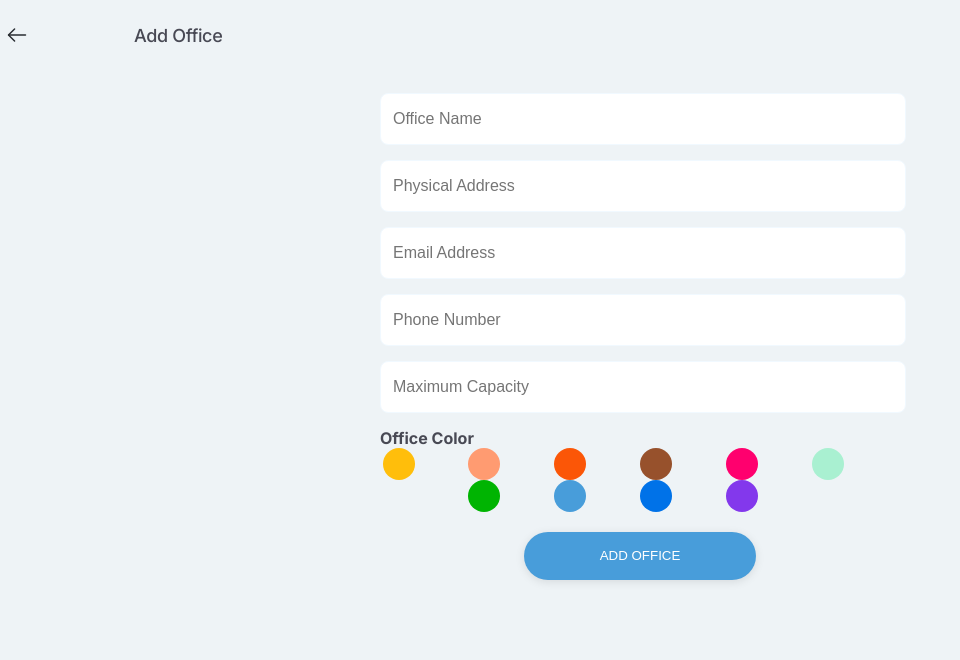
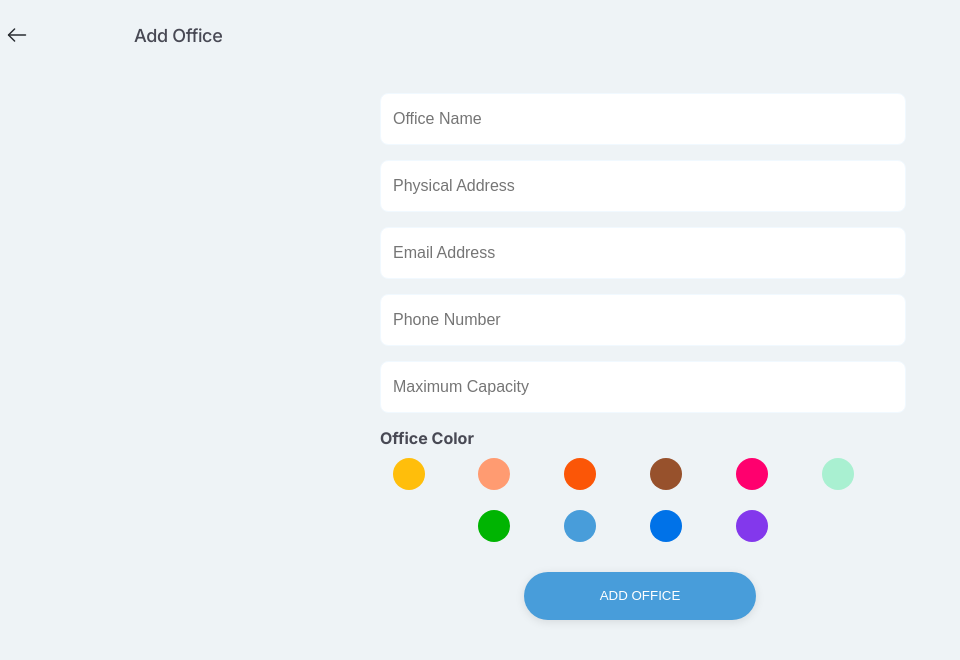
Before and after one commit to MONTYYYYY/offices, a React (Create React App) app: page /office/add in a window 1280 px wide. Shown: the top 660 px of the page, without its empty margins (0-960 px from the left). Built offline with nearby package versions, Linux system fonts and the light colour scheme.

Commit message:
Moved office colors to office slice + fixed officeColorSelect logic

```diff
--- a/src/components/officeColorSelect/OfficeColorSelect.tsx
+++ b/src/components/officeColorSelect/OfficeColorSelect.tsx
@@ -1,4 +1,5 @@
 import React, { useEffect, useState } from 'react';
+import { OFFICE_COLORS } from '../../features/officesSlice';
 import Buttons from '../common/buttons';
 import OfficeColorSelectStyles from './styles';
 
@@ -8,21 +9,10 @@ interface IOfficeColorSelectProps {
 }
 
 function OfficeColorSelect({ setSelectedParentColor, selectedParentColor = '' } :IOfficeColorSelectProps) {
-  const colors: string[] = [
-    '#FFBE0B',
-    '#FF9B71',
-    '#FB5607',
-    '#97512C',
-    '#FF006E',
-    '#A9F0D1',
-    '#00B402',
-    '#489DDA',
-    '#0072E8',
-    '#8338EC',
-  ];
   const [selectedColor, setSelectedColor] = useState<string>(selectedParentColor);
   const handleColorClick = (name: string) => {
     setSelectedColor(name);
+    setSelectedParentColor(name);
   };
 
   useEffect(() => {
@@ -33,7 +23,7 @@ function OfficeColorSelect({ setSelectedParentColor, selectedParentColor = '' }
     <OfficeColorSelectStyles.Container>
       <OfficeColorSelectStyles.ColorsContainer>
         {
-        colors.map((color) => (
+        OFFICE_COLORS.map((color) => (
           <OfficeColorSelectStyles.ColorButtonOuterContainer key={color}>
             <OfficeColorSelectStyles.ColorButtonContainer onClick={() => handleColorClick(color)}>
               <Buttons.IconButton height={32} width={32} className={selectedColor === color ? 'selected' : ''} background={color} />
--- a/src/components/officeColorSelect/styles.ts
+++ b/src/components/officeColorSelect/styles.ts
@@ -29,6 +29,9 @@ const ColorButtonContainer = styled.div`
      background: none;
      border:none;
      border-radius: 50%;
+     justify-content: center;
+     display: flex;
+     margin: 10px 0px;
      * {
         cursor: pointer;
      }
--- a/src/features/officesSlice.ts
+++ b/src/features/officesSlice.ts
@@ -1,6 +1,19 @@
 /* eslint-disable no-param-reassign */
 import { createSlice, PayloadAction } from '@reduxjs/toolkit';
 import { RootState } from '../redux/store';
+
+export const OFFICE_COLORS: string[] = [
+  '#FFBE0B',
+  '#FF9B71',
+  '#FB5607',
+  '#97512C',
+  '#FF006E',
+  '#A9F0D1',
+  '#00B402',
+  '#489DDA',
+  '#0072E8',
+  '#8338EC',
+];
 
 export interface IOfficeInformation {
   id : string;
@@ -84,11 +97,8 @@ export const officesSlice = createSlice({
   initialState,
   // The `reducers` field lets us define reducers and generate associated actions
   reducers: {
-    setFilteredOffices: (state, newState) => {
-      state.filteredOffices = [].concat(...newState.payload);
-    },
-    setQuery: (state, newState) => {
-      state.query = newState.payload;
+    addOffice: (state, { payload }: PayloadAction<IOfficeInformation>) => {
+      state.offices = state.offices.concat([payload]);
     },
     addStaffToOffice: (state, { payload }: PayloadAction<IAddStaffToOfficePayload>) => {
       const index = state.offices.findIndex((selectedOffice) => selectedOffice.id === payload.officeId);
@@ -119,10 +129,9 @@ export const officesSlice = createSlice({
 });
 
 export const {
-  setFilteredOffices,
-  setQuery,
   addStaffToOffice,
   removeStaffFromOffice,
+  addOffice,
   updateOffice,
   removeOffice,
 } = officesSlice.actions;
```
